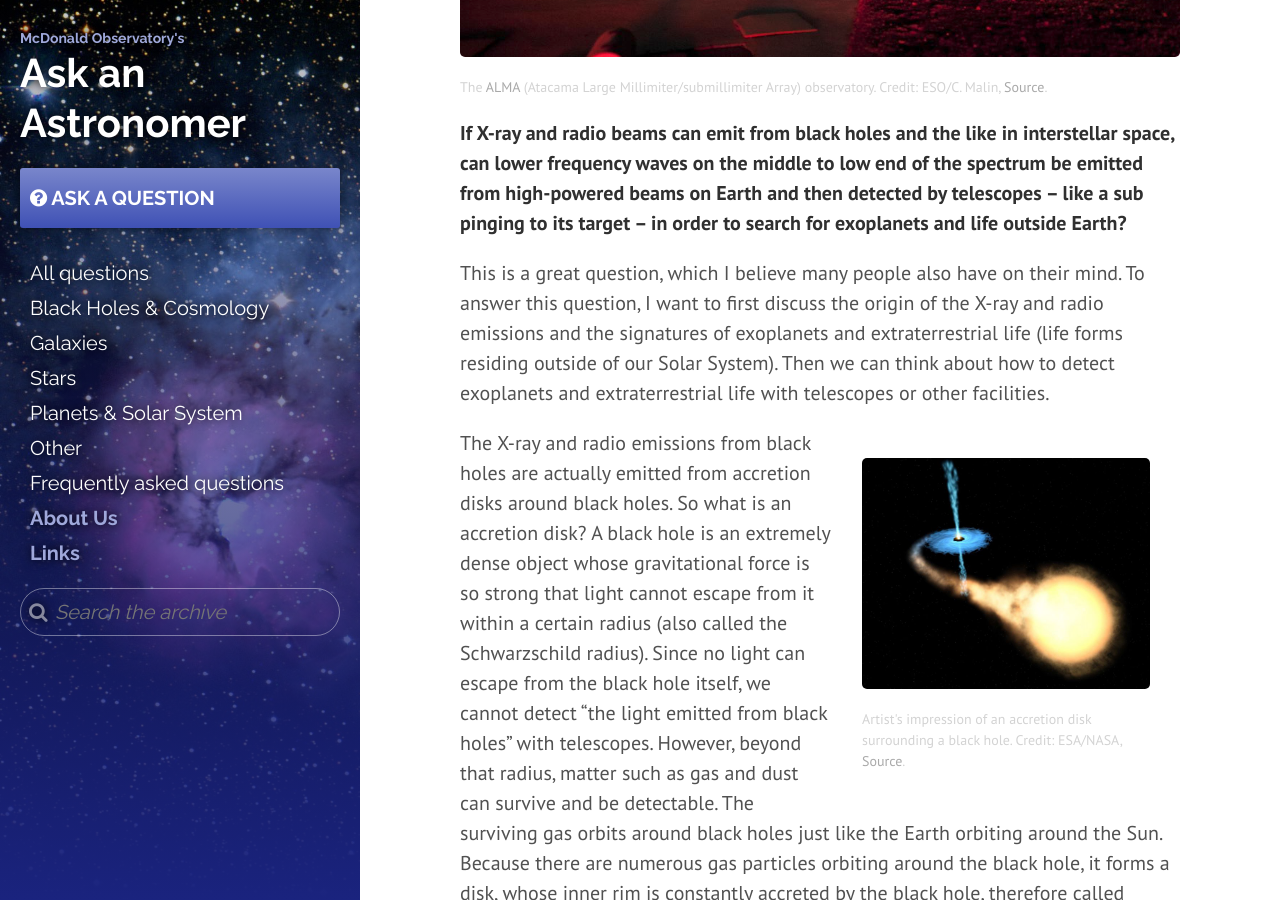
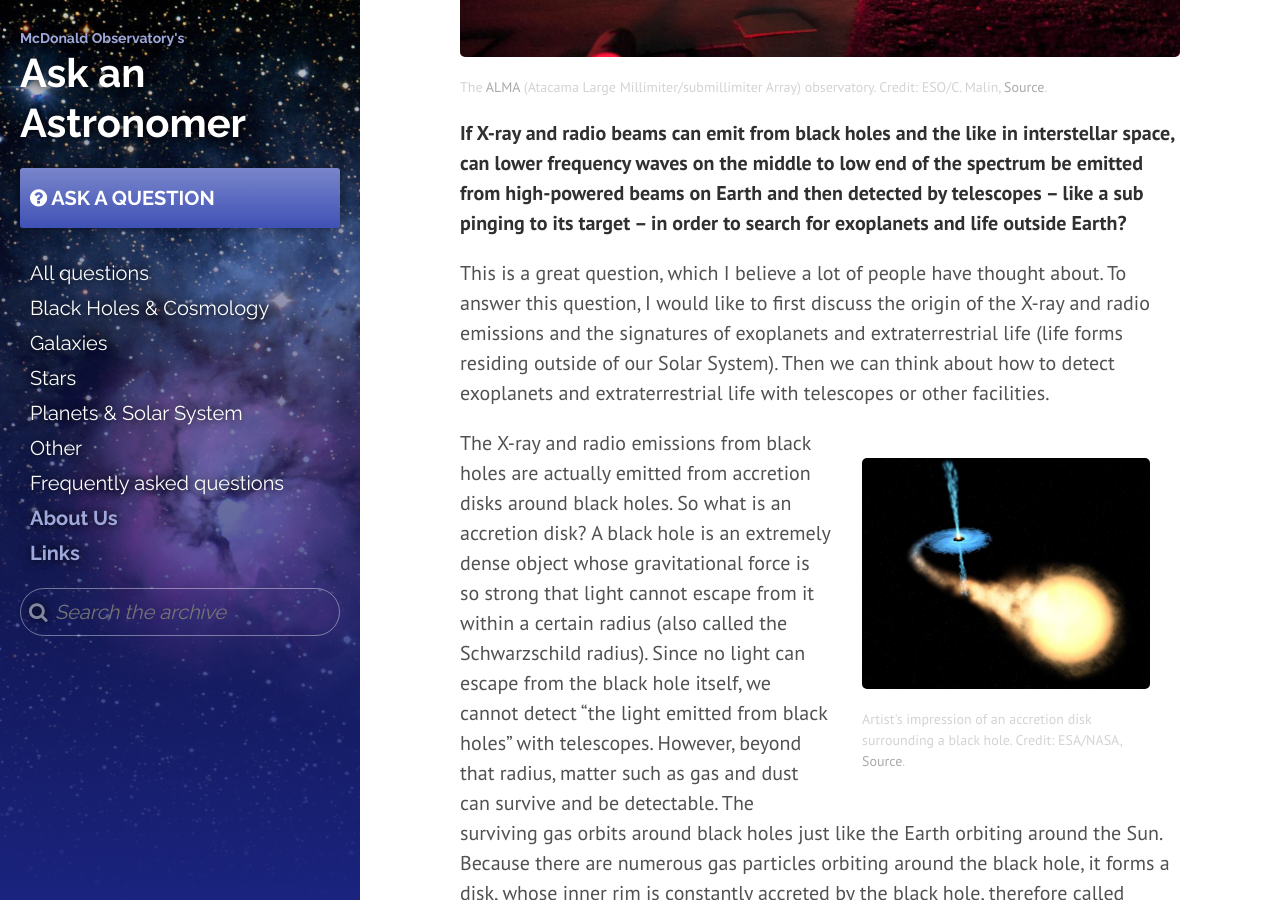
Before and after one commit to askanastronomer/askanastronomer.github.io, a Jekyll site: the page built from _posts/2015-12-01-using-radio-to-find-exoplanets.md, in a window 1280 px wide and 900 px high, scrolled down 710 px. Built offline with Jekyll 4.4.1, drawn with Linux system fonts in a browser that asks for light colours; nearby versions of some CDN libraries.

Commit message:
Added new question by YY

```diff
--- a/_posts/2015-12-01-using-radio-to-find-exoplanets.md
+++ b/_posts/2015-12-01-using-radio-to-find-exoplanets.md
@@ -14,7 +14,7 @@ thumbnail: http://askanastronomer.org/img/alma_thumb.jpg
 
 **If X-ray and radio beams can emit from black holes and the like in interstellar space, can lower frequency waves on the middle to low end of the spectrum be emitted from high-powered beams on Earth and then detected by telescopes -- like a sub pinging to its target -- in order to search for exoplanets and life outside Earth?**
 
-This is a great question, which I believe many people also have on their mind.  To answer this question, I want to first discuss the origin of the X-ray and radio emissions and the signatures of exoplanets and extraterrestrial life (life forms residing outside of our Solar System). Then we can think about how to detect exoplanets and extraterrestrial life with telescopes or other facilities.
+This is a great question, which I believe a lot of people have thought about.  To answer this question, I would like to first discuss the origin of the X-ray and radio emissions and the signatures of exoplanets and extraterrestrial life (life forms residing outside of our Solar System). Then we can think about how to detect exoplanets and extraterrestrial life with telescopes or other facilities.
 
 <div class="image-40">
 <img src="/img/accretion.jpg" alt="Artist's impression of an accretion disk">
```
